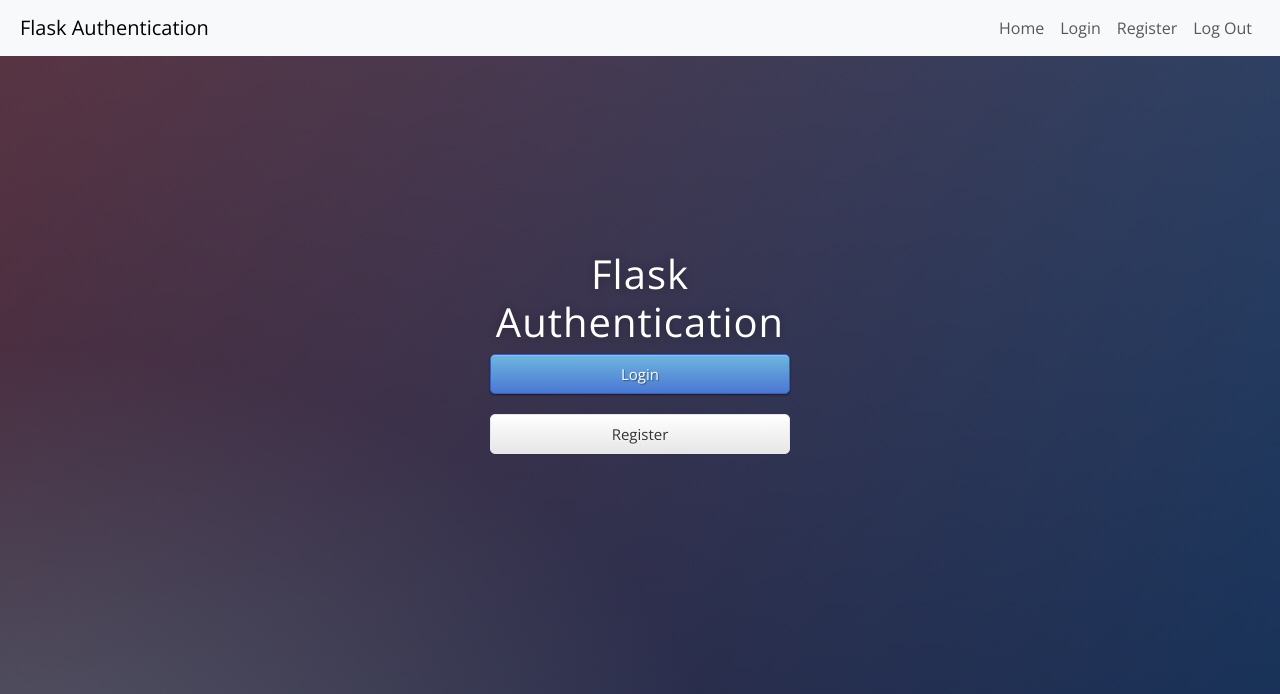
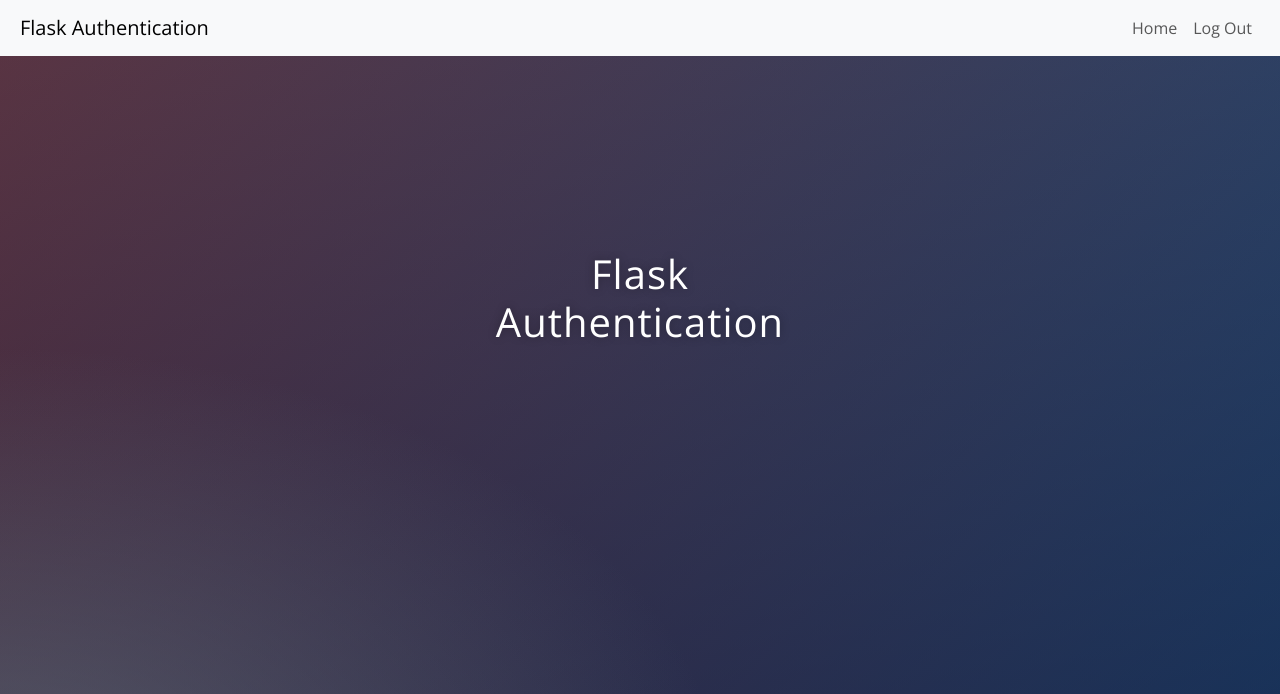
Before and after one commit to NonymousMorlock/flask-auth, a Flask app: page / in a window 1280 px wide. Shown: the top 694 px of the page. Run offline with Flask 3, Linux system fonts and the light colour scheme; the visitor is signed in with stand-in values (Sample User, id 1); some libraries are stand-ins or nearby versions.

Commit message:
finalization

```diff
--- a/main.py
+++ b/main.py
@@ -1,3 +1,4 @@
+import sqlalchemy.exc
 from flask import Flask, render_template, request, url_for, redirect, flash, send_from_directory, session, abort
 from werkzeug.security import generate_password_hash, check_password_hash
 from flask_sqlalchemy import SQLAlchemy
@@ -41,12 +42,17 @@ def register():
     if request.method == 'POST':
         user = User(
             email=request.form.get('email'),
-            password=request.form.get('password'),
+            password=generate_password_hash(request.form.get('password')),
             name=request.form.get('name'),
             alternative_id=str(uuid.uuid4())
         )
-        db.session.add(user)
-        db.session.commit()
+        try:
+            db.session.add(user)
+            db.session.commit()
+        except sqlalchemy.exc.IntegrityError as e:
+            if any('user.email' in arg for arg in e.args):
+                flash('Email already in use.', 'warning')
+            return redirect(url_for('login'))
         login_user(user)
         return redirect(url_for('secrets'))
     return render_template("register.html")
@@ -55,12 +61,12 @@ def register():
 @app.route('/login', methods=['GET', 'POST'])
 def login():
     if request.method == 'POST':
+        next_page = request.args.get('next')
         email = request.form.get('email')
         password = request.form.get('password')
 
-        user = db.session.execute(db.select(User).where(User.email == email and User.password == password)).scalar()
-        next_page = request.args.get('next')
-        if not user:
+        user = db.session.execute(db.select(User).where(User.email == email)).scalar()
+        if not user or not check_password_hash(pwhash=user.password, password=password):
             flash('Invalid credentials', 'warning')
             return redirect(url_for('login', next=next_page))
         login_user(user)
--- a/templates/base.html
+++ b/templates/base.html
@@ -21,7 +21,7 @@
             <a class="nav-link" href="{{ url_for('home') }}">Home</a>
           </li>
           <!-- TODO: Hide the Login/Registration navigation for logged-in users -->
-          {% if not logged_in: %}
+          {% if not current_user.is_authenticated: %}
           <li class="nav-item">
             <a class="nav-link" href="{{ url_for('login') }}">Login</a>
           </li>
--- a/templates/index.html
+++ b/templates/index.html
@@ -3,14 +3,10 @@
 <div class="box">
   <h1>Flask Authentication</h1>
   <!-- TODO: Hide the Login/Registration buttons for logged-in users -->
-  <a href="{{ url_for('login') }}" class="btn btn-primary btn-block btn-large"
-    >Login</a
-  >
-  <a
-    href="{{ url_for('register') }}"
-    class="btn btn-secondary btn-block btn-large"
-    >Register</a
-  >
+  {% if not current_user.is_authenticated %}
+    <a href="{{ url_for('login') }}" class="btn btn-primary btn-block btn-large">Login</a>
+    <a href="{{ url_for('register') }}" class="btn btn-secondary btn-block btn-large">Register</a>
+  {% endif %}
 </div>
 
 {% endblock %}
```
